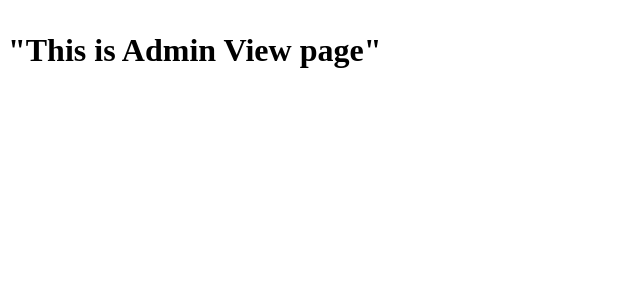
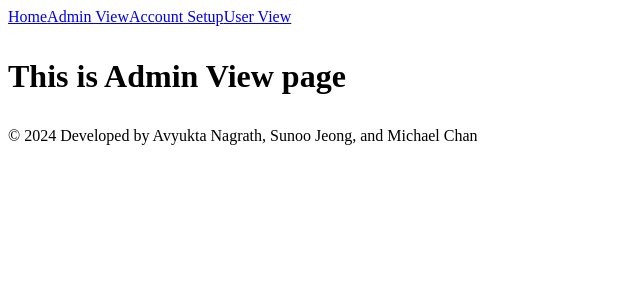
Before and after one commit to SunooJ05/LaundryApp, a React (Create React App) app in the folder laundry-app/: page /adminview in a window 1280 px wide. Shown: the top 300 px of the page, without its empty margins (0-640 px from the left). Built offline with nearby package versions, Linux system fonts and the light colour scheme.

Commit message:
Page Layouts
Added basic layout structure to pages with basic navbar and footer

```diff
--- /dev/null
+++ b/laundry-app/src/components/Footer.jsx
@@ -0,0 +1,12 @@
+// src/components/Footer.jsx
+import React from 'react';
+
+const Footer = () => {
+  return (
+    <footer className="footer">
+      <p>&copy; 2024 Developed by Avyukta Nagrath, Sunoo Jeong, and Michael Chan</p>
+    </footer>
+  );
+};
+
+export default Footer;
--- /dev/null
+++ b/laundry-app/src/components/Navbar.jsx
@@ -0,0 +1,17 @@
+// src/components/Navbar.jsx
+import React from 'react';
+
+const Navbar = () => {
+  return (
+    <nav className="navbar">
+      <div className="navbar-menu">
+        <a href="/">Home</a>
+        <a href="/adminview">Admin View</a>
+        <a href="accountsetup">Account Setup</a>
+        <a href="/userview">User View</a>
+      </div>
+    </nav>
+  );
+};
+
+export default Navbar;
--- a/laundry-app/src/components/TestComponent.jsx
+++ b/laundry-app/src/components/TestComponent.jsx
@@ -19,12 +19,6 @@ function TestComponent() {
     <div>
       <h1>Test API Data</h1>
       {data ? <pre>{JSON.stringify(data, null, 2)}</pre> : <p>Loading...</p>}
-      <div>
-        <a href="/">Home</a>
-        <a href="/adminview">Admin View</a>
-        <a href="accountsetup">Account Setup</a>
-        <a href="/userview">User View</a>
-      </div>
     </div>
   );
 }
--- a/laundry-app/src/layout/layout.js
+++ b/laundry-app/src/layout/layout.js
@@ -0,0 +1,17 @@
+import React from 'react';
+import Navbar from '../components/Navbar';
+import Footer from '../components/Footer';
+
+const Layout = ({ children }) => {
+  return (
+    <div className="layout">
+      <Navbar />
+      <main className="content">
+        {children}
+      </main>
+      <Footer />
+    </div>
+  );
+};
+
+export default Layout;
--- a/laundry-app/src/pages/AccountSetup.js
+++ b/laundry-app/src/pages/AccountSetup.js
@@ -1,9 +1,12 @@
 import React from 'react';
+import Layout from '../layout/Layout';
 
-const AccountSetup = () => (
-  <h1>
-    <p>"This is Account Setup page"</p>
-  </h1>
-);
+const AccountSetup = () => {
+    return (
+    <Layout>
+        <h1> <p>This is Account Setup page</p> </h1>
+    </Layout>
+    )
+};
 
 export default AccountSetup;
--- a/laundry-app/src/pages/AdminView.js
+++ b/laundry-app/src/pages/AdminView.js
@@ -1,9 +1,12 @@
 import React from 'react';
+import Layout from '../layout/Layout.js'
 
-const AdminView = () => (
-  <h1>
-    <p>"This is Admin View page"</p>
-  </h1>
-);
+const AdminView = () => {
+    return (
+    <Layout>
+        <h1> <p>This is Admin View page</p> </h1>
+    </Layout>
+    )
+};
 
 export default AdminView;
--- a/laundry-app/src/pages/UserView.js
+++ b/laundry-app/src/pages/UserView.js
@@ -0,0 +1,12 @@
+import React from 'react';
+import Layout from '../layout/Layout.js'
+
+const UserView = () => {
+    return (
+    <Layout>
+        <h1> <p>"This is User View page"</p> </h1>
+    </Layout>
+    )
+};
+
+export default UserView;
--- a/laundry-app/src/pages/home.js
+++ b/laundry-app/src/pages/home.js
@@ -1,10 +1,15 @@
 import React from 'react';
+import Layout from '../layout/Layout.js';
 import TestComponent from '../components/TestComponent.jsx';
 
-const Home = () => (
-  <div>
-    <TestComponent />
-  </div>
-);
+
+const Home = () => {
+  return (
+    <Layout>
+      <h1>This is Home Page</h1>
+      <TestComponent />
+    </Layout>
+  );
+};
 
 export default Home;
```
